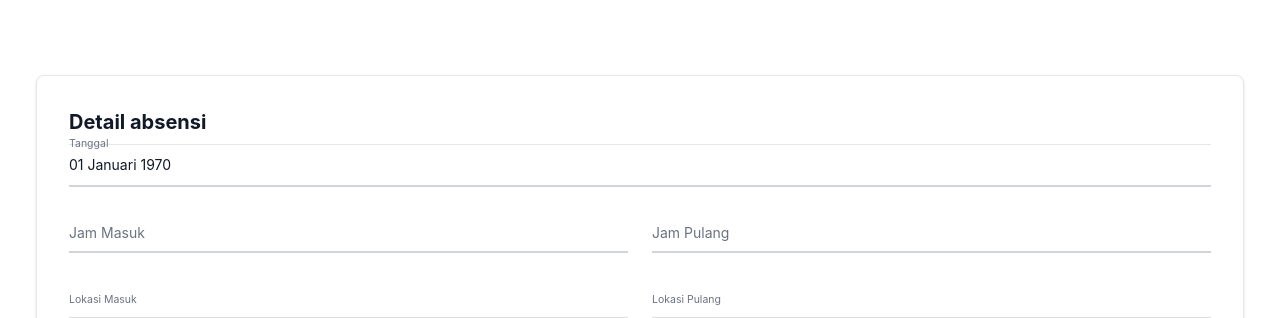
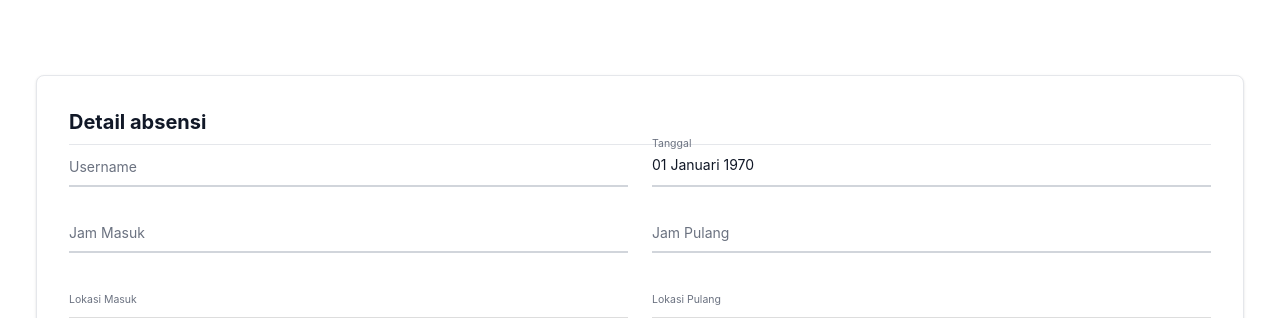
Before and after one commit to projectbinusa/AbsensiPHPVersi2, a CodeIgniter app: page /AbsensiPHPVersi1/index.php/user/detail_absensi/1 in a window 1280 px wide. Shown: the part 65-383 px from the top of the page. Run offline with CodeIgniter, Linux system fonts and the light colour scheme; a user stored in the database is signed in; data comes from the database, SQL or seed files in the repository; data that the repository does not hold is empty; some libraries are stand-ins or nearby versions.

Commit message:
munculkan username di detal absen

```diff
--- a/application/views/page/user/absen.php
+++ b/application/views/page/user/absen.php
@@ -18,6 +18,10 @@
         width: 600px;
         max-width: 100%;
         max-height: 100%;
+    }
+
+    #video {
+        transform: scaleX(-1);
     }
     </style>
 </head>
--- a/application/views/page/user/detail_absensi.php
+++ b/application/views/page/user/detail_absensi.php
@@ -38,16 +38,28 @@
 
                     <form method="post" enctype="multipart/form-data">
                         <input type="hidden" name="id_absensi" value="<?php echo $absensi->id_absensi; ?>">
+
+                        <div class="grid md:grid-cols-2 md:gap-6">
                             <div class="relative z-0 w-full mb-6 group">
-                            <input type="text" name="tanggal" id="tanggal" value="<?php echo convDate(
+                                <input type="text" name="jam_masuk" id="jam_masuk" value="<?php echo nama_user(
+                                    $absensi->id_user
+                                ); ?>"
+                                    class="block py-2.5 px-0 w-full text-sm text-gray-900 bg-transparent border-0 border-b-2 border-gray-300 appearance-none dark:text-white dark:border-gray-600 dark:focus:border-blue-500 focus:outline-none focus:ring-0 focus:border-blue-600 peer"
+                                    placeholder=" " autocomplete="off" required readonly />
+                                <label for="jam_masuk"
+                                    class="peer-focus:font-medium absolute text-sm text-gray-500 dark:text-gray-400 duration-300 transform -translate-y-6 scale-75 top-3 -z-10 origin-[0] peer-focus:left-0 peer-focus:text-blue-600 peer-focus:dark:text-blue-500 peer-placeholder-shown:scale-100 peer-placeholder-shown:translate-y-0 peer-focus:scale-75 peer-focus:-translate-y-6">Username
+                                </label>
+                            </div>
+                            <div class="relative z-0 w-full mb-6 group">
+                                <input type="text" name="jam_pulang" id="jam_pulang" value="<?php echo convDate(
                                     $absensi->tanggal_absen
                                 ); ?>"
                                     class="block py-2.5 px-0 w-full text-sm text-gray-900 bg-transparent border-0 border-b-2 border-gray-300 appearance-none dark:text-white dark:border-gray-600 dark:focus:border-blue-500 focus:outline-none focus:ring-0 focus:border-blue-600 peer"
                                     placeholder=" " autocomplete="off" required readonly />
-                            <label for="tanggal"
-                                class="peer-focus:font-medium absolute text-sm text-gray-500 dark:text-gray-400 duration-300 transform -translate-y-6 scale-75 top-3 -z-10 origin-[0] peer-focus:left-0 peer-focus:text-blue-600 peer-focus:dark:text-blue-500 peer-placeholder-shown:scale-100 peer-placeholder-shown:translate-y-0 peer-focus:scale-75 peer-focus:-translate-y-6">
-                                Tanggal
+                                <label for="jam_pulang"
+                                    class="peer-focus:font-medium absolute text-sm text-gray-500 dark:text-gray-400 duration-300 transform -translate-y-6 scale-75 top-3 -z-10 origin-[0] peer-focus:left-0 peer-focus:text-blue-600 peer-focus:dark:text-blue-500 peer-placeholder-shown:scale-100 peer-placeholder-shown:translate-y-0 peer-focus:scale-75 peer-focus:-translate-y-6">Tanggal
                                 </label>
+                            </div>
                         </div>
                         <div class="grid md:grid-cols-2 md:gap-6">
                             <div class="relative z-0 w-full mb-6 group">
```
Also changed, not shown: application/views/page/admin/absen/detail_absensi.php (+25 -10 lines). Lines whose indentation alone changed are shown as unchanged.
